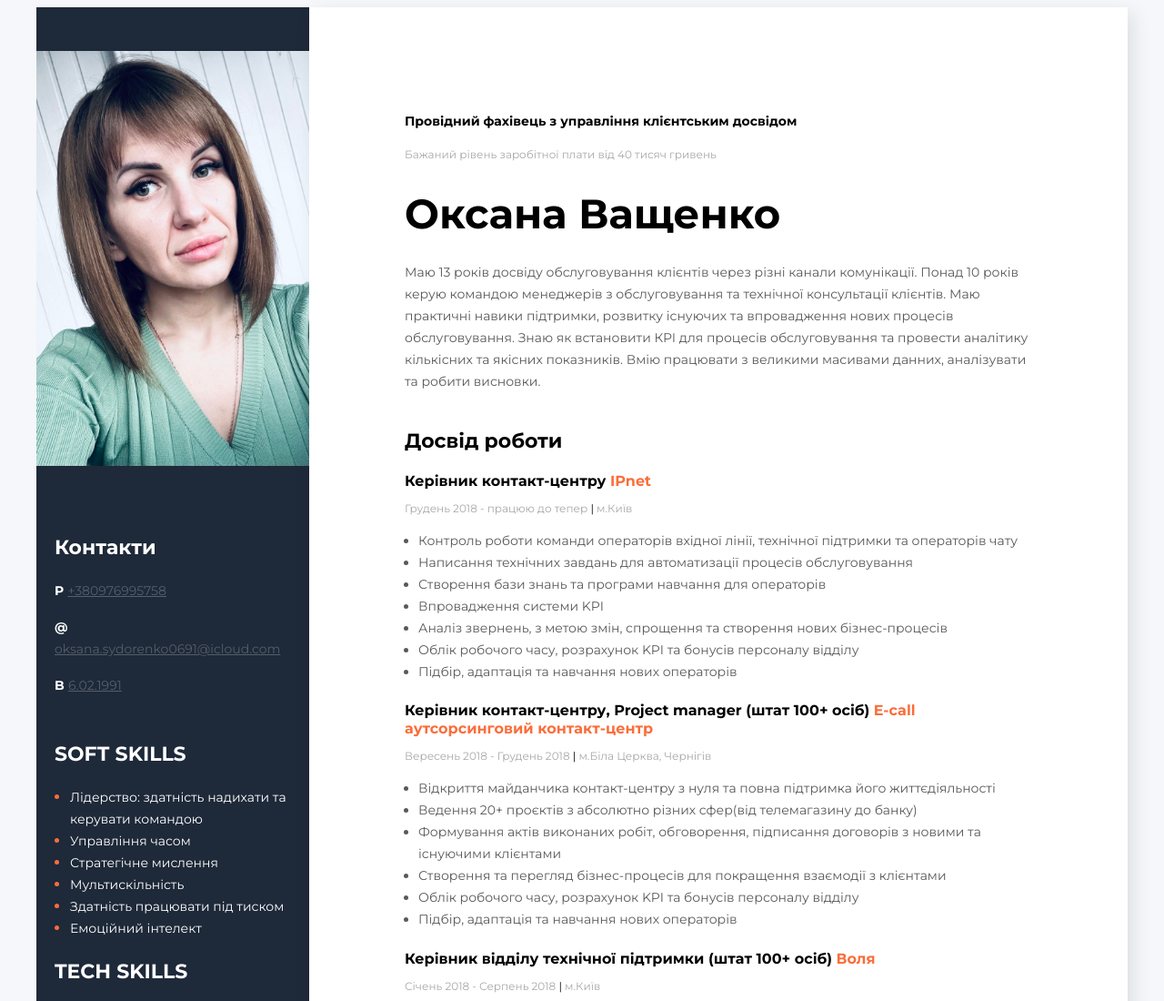
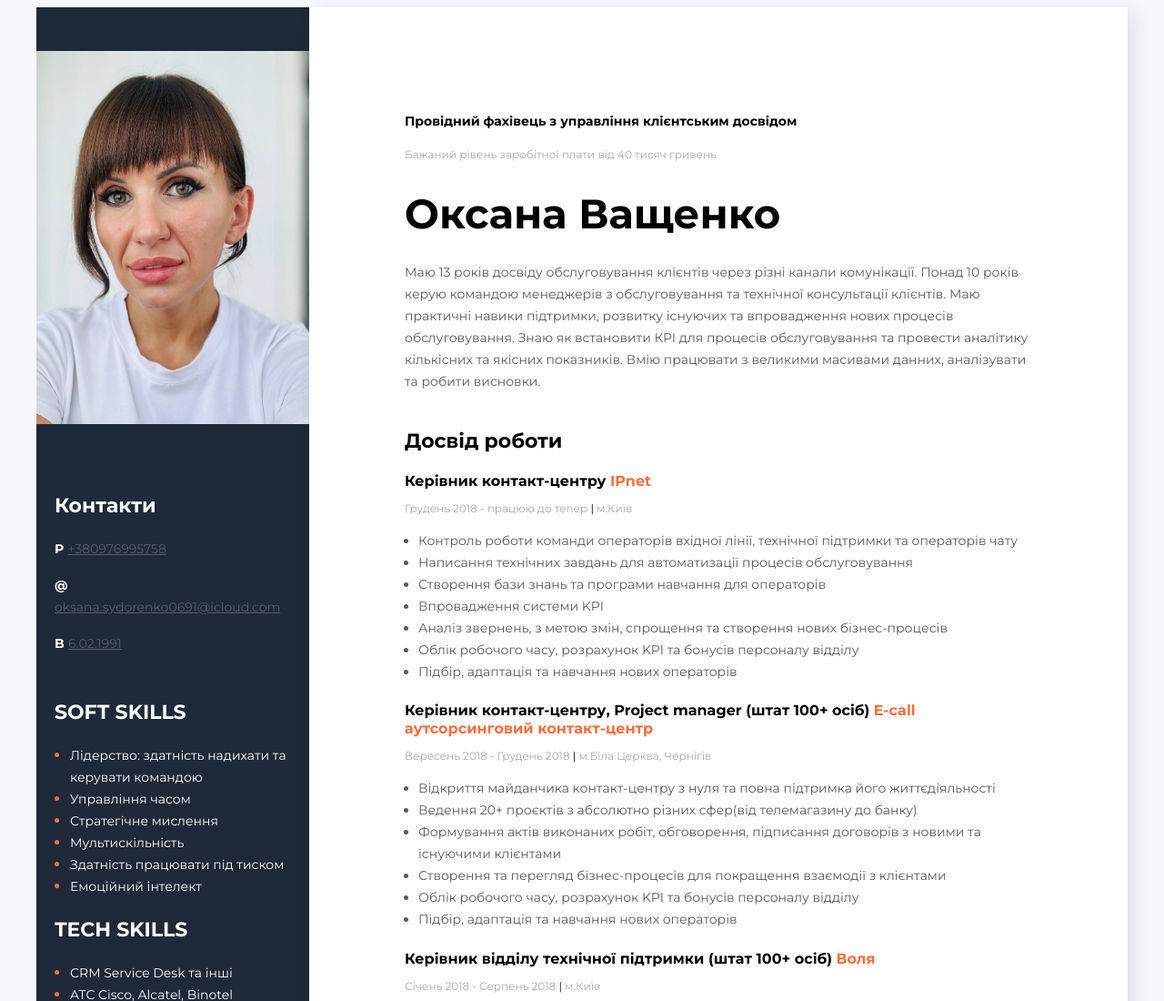
Before and after one commit to OVashchenko91/rezume, a website: page index.html in a window 1280 px wide. Shown: the top 1100 px of the page at 91% size. Drawn offline with Linux system fonts and the light colour scheme.

Commit message:
Update index.html

```diff
--- a/index.html
+++ b/index.html
@@ -187,7 +187,7 @@
 
     <!--Sidebar-->
     <aside class="sidebar">
-        <img src="img/photo1710932802.jpeg" alt="user photo" class="photo">
+        <img src="img/photo_2024-07-11 22.41.34.jpeg" alt="user photo" class="photo">
         <!--Contacts-->
         <div class="contacts">
             <h3 class="sidebar-title">Контакти</h3>
```
